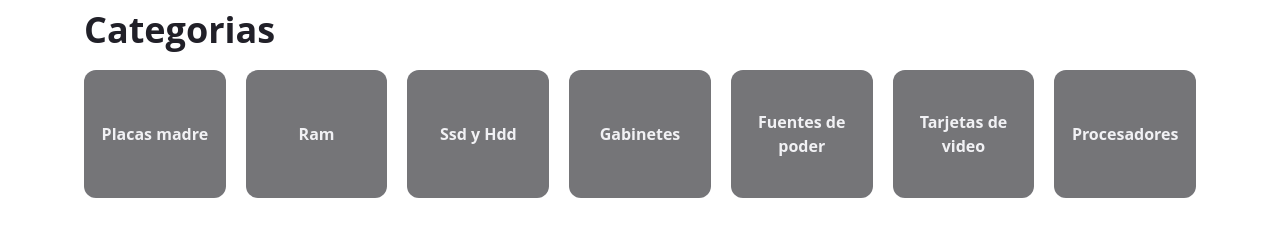
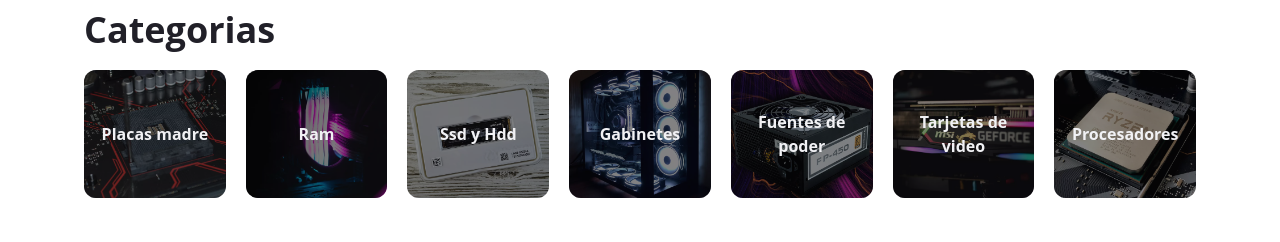
Before and after one commit to FernandoLorca/desafio-final-frontend, a React (Vite) app: page / in a window 1280 px wide. Shown: the part 830-1072 px from the top of the page. Built offline with nearby package versions, Linux system fonts and the light colour scheme; no server answers.

Commit message:
Grid in categorys products components. Refactor function that get user un auth context

```diff
--- a/src/App.jsx
+++ b/src/App.jsx
@@ -1,9 +1,10 @@
-import { Routes, Route } from 'react-router-dom';
+import { Routes, Route, useParams } from 'react-router-dom';
 
 import Home from './pages/Home';
 import Login from './pages/Login';
 import Register from './pages/Register';
 import NotFound from './pages/NotFound';
+import CategoryOfProduct from './pages/CategoryOfProduct';
 
 const App = () => {
   return (
@@ -21,6 +22,10 @@ const App = () => {
         element={<Register />}
       />
       <Route
+        path="/:category"
+        element={<CategoryOfProduct />}
+      />
+      <Route
         path="*"
         element={<NotFound />}
       />
--- a/src/components/Categories/Categorie.jsx
+++ b/src/components/Categories/Categorie.jsx
@@ -1,12 +1,26 @@
-const Categorie = ({ title, bgConfig }) => {
+import { Link } from 'react-router-dom';
+
+const Categorie = ({ title, categorie }) => {
+  const path = title.toLowerCase().split(' ').join('-');
+
+  console.log(categorie);
+  const img = categorie.img;
+
   return (
     <div
-      className={`relative h-full w-full rounded-xl bg-dark-200 lg:max-w-[10rem] lg:cursor-pointer lg:transition lg:hover:scale-105 ${bgConfig}`}
+      className={`relative h-full w-full rounded-xl bg-dark-200 lg:max-w-[10rem] lg:cursor-pointer lg:transition lg:hover:scale-105`}
     >
-      <div className="absolute z-10 h-full w-full rounded-xl bg-dark-950 opacity-50"></div>
-      <h3 className="relative z-20 flex h-full items-center justify-center px-2 text-2xl font-bold text-dark-100 md:text-base">
-        {title}
-      </h3>
+      <Link to={path}>
+        <img
+          className="absolute z-10 h-full w-full rounded-xl object-cover"
+          src={img}
+          alt=""
+        />
+        <div className="absolute z-20 h-full w-full rounded-xl bg-dark-950 opacity-50"></div>
+        <h3 className="relative z-30 flex h-full items-center justify-center px-2 text-2xl font-bold text-dark-100 md:text-base">
+          {title}
+        </h3>
+      </Link>
     </div>
   );
 };
--- a/src/components/Categories/Categories.jsx
+++ b/src/components/Categories/Categories.jsx
@@ -16,7 +16,7 @@ const Categories = () => {
           <Categorie
             key={categorie.id}
             title={categorie.name}
-            bgConfig={`bg-[url('${categorie.img}')] bg-repeat bg-center bg-cover`}
+            categorie={categorie}
           />
         ))}
       </div>
--- a/src/components/Categories/categories.json
+++ b/src/components/Categories/categories.json
@@ -2,36 +2,36 @@
   {
     "id": 1,
     "name": "Placas madre",
-    "img": "/categories/mother.webp"
+    "img": "categories/mother.webp"
   },
   {
     "id": 2,
     "name": "Ram",
-    "img": "/categories/ram.webp"
+    "img": "categories/ram.webp"
   },
   {
     "id": 3,
     "name": "Ssd y Hdd",
-    "img": "/categories/ssd.webp"
+    "img": "categories/ssd.webp"
   },
   {
     "id": 4,
     "name": "Gabinetes",
-    "img": "/categories/gabinetes.webp"
+    "img": "categories/gabinetes.webp"
   },
   {
     "id": 5,
     "name": "Fuentes de poder",
-    "img": "/categories/fuente.webp"
+    "img": "categories/fuente.webp"
   },
   {
     "id": 6,
     "name": "Tarjetas de video",
-    "img": "/categories/video.webp"
+    "img": "categories/video.webp"
   },
   {
     "id": 7,
     "name": "Procesadores",
-    "img": "/categories/proce.webp"
+    "img": "categories/proce.webp"
   }
 ]
--- /dev/null
+++ b/src/components/Products/ProductPerCategory.jsx
@@ -0,0 +1,29 @@
+import ProductTitle from './ProductTitle';
+import ProductPrice from './ProductPrice';
+import Link from '../Buttons/Link';
+
+const ProductPerCategory = ({ title, price, img }) => {
+  return (
+    <div className="grid h-full content-around justify-items-center">
+      <div className="mb-2 flex max-h-[10rem] min-h-[10rem] w-full max-w-[10rem] items-center justify-center rounded-xl border-2 border-dark-100 p-6">
+        <img
+          src={img}
+          alt=""
+          className="max-h-[10rem] rounded-xl"
+        />
+      </div>
+      <ProductTitle
+        productTitle={title}
+        extraClasses="text-center"
+      />
+      <ProductPrice price={price} />
+      <Link
+        text="Comprar"
+        href="#"
+        fontSize="text-md"
+      />
+    </div>
+  );
+};
+
+export default ProductPerCategory;
--- a/src/components/Products/ProductTitle.jsx
+++ b/src/components/Products/ProductTitle.jsx
@@ -1,5 +1,7 @@
-const ProductTitle = ({ productTitle }) => {
-  return <h3 className="text-xl font-bold">{productTitle}</h3>;
+const ProductTitle = ({ productTitle, extraClasses }) => {
+  return (
+    <h3 className={`text-xl font-bold ${extraClasses}`}>{productTitle}</h3>
+  );
 };
 
 export default ProductTitle;
--- /dev/null
+++ b/src/components/Products/ProductsPerCategory.jsx
@@ -0,0 +1,35 @@
+import { useEffect, useState } from 'react';
+import ProductPerCategory from './ProductPerCategory';
+
+const ProductsPerCategory = ({ title, products }) => {
+  const [detailedProducts, setDetailedProducts] = useState([]);
+
+  useEffect(() => {
+    const fetchDetailedProducts = async () => {
+      const fetchPromises = products.map(product =>
+        fetch(product.href).then(res => res.json())
+      );
+
+      try {
+        const responses = await Promise.all(fetchPromises);
+        setDetailedProducts(responses);
+      } catch (error) {
+        console.error(error);
+      }
+    };
+
+    fetchDetailedProducts();
+  }, [products]);
+
+  return detailedProducts.map((product, i) => (
+    <div key={i}>
+      <ProductPerCategory
+        title={product.product_name}
+        price={product.price}
+        img={product.image_url}
+      />
+    </div>
+  ));
+};
+
+export default ProductsPerCategory;
--- a/src/context/AuthContext.jsx
+++ b/src/context/AuthContext.jsx
@@ -1,4 +1,5 @@
-import { createContext, useState } from 'react';
+/* eslint-disable react-hooks/exhaustive-deps */
+import { createContext, useEffect, useState } from 'react';
 
 export const AuthContext = createContext();
 
@@ -15,6 +16,7 @@ const AuthProvider = ({ children }) => {
 
   const saveUser = user => setUser(user);
 
+  // use effect para invocar getUser con cambio de token
   const getUser = async () => {
     try {
       const res = await fetch(import.meta.env.VITE_API_URL + '/users/user', {
@@ -29,6 +31,12 @@ const AuthProvider = ({ children }) => {
       console.error(error);
     }
   };
+
+  useEffect(() => {
+    if (token) {
+      getUser();
+    }
+  }, [token]);
 
   const logOut = () => {
     setToken(null);
--- /dev/null
+++ b/src/pages/CategoryOfProduct.jsx
@@ -0,0 +1,41 @@
+/* eslint-disable react-hooks/exhaustive-deps */
+import { useParams } from 'react-router-dom';
+import { useEffect, useState } from 'react';
+
+import ProductsPerCategory from '../components/Products/ProductsPerCategory';
+
+const CategoryOfProduct = () => {
+  const { category } = useParams();
+  const [products, setProducts] = useState([]);
+
+  const getVideoCards = async () => {
+    try {
+      const res = await fetch(
+        import.meta.env.VITE_API_URL +
+          `/products/category/${category}?limit=100`
+      );
+      const data = await res.json();
+      setProducts(data);
+    } catch (error) {
+      console.error(error);
+      return null;
+    }
+  };
+
+  useEffect(() => {
+    getVideoCards();
+  }, []);
+
+  return (
+    <div className="grid grid-cols-2 gap-5 px-5 md:grid-cols-3 md:px-20">
+      {products && products.length > 0 && (
+        <ProductsPerCategory
+          title="Tarjetas de video"
+          products={products}
+        />
+      )}
+    </div>
+  );
+};
+
+export default CategoryOfProduct;
--- a/src/pages/Login.jsx
+++ b/src/pages/Login.jsx
@@ -40,25 +40,9 @@ const Login = () => {
     }
   };
 
-  const getUser = async () => {
-    try {
-      const res = await fetch(import.meta.env.VITE_API_URL + '/users/user', {
-        method: 'GET',
-        headers: {
-          Authorization: `Bearer ${token}`,
-        },
-      });
-      const data = await res.json();
-      saveUser(data);
-    } catch (error) {
-      console.error(error);
-    }
-  };
-
   const formHandler = async e => {
     e.preventDefault();
     await getToken();
-    await getUser();
   };
 
   return (
```
